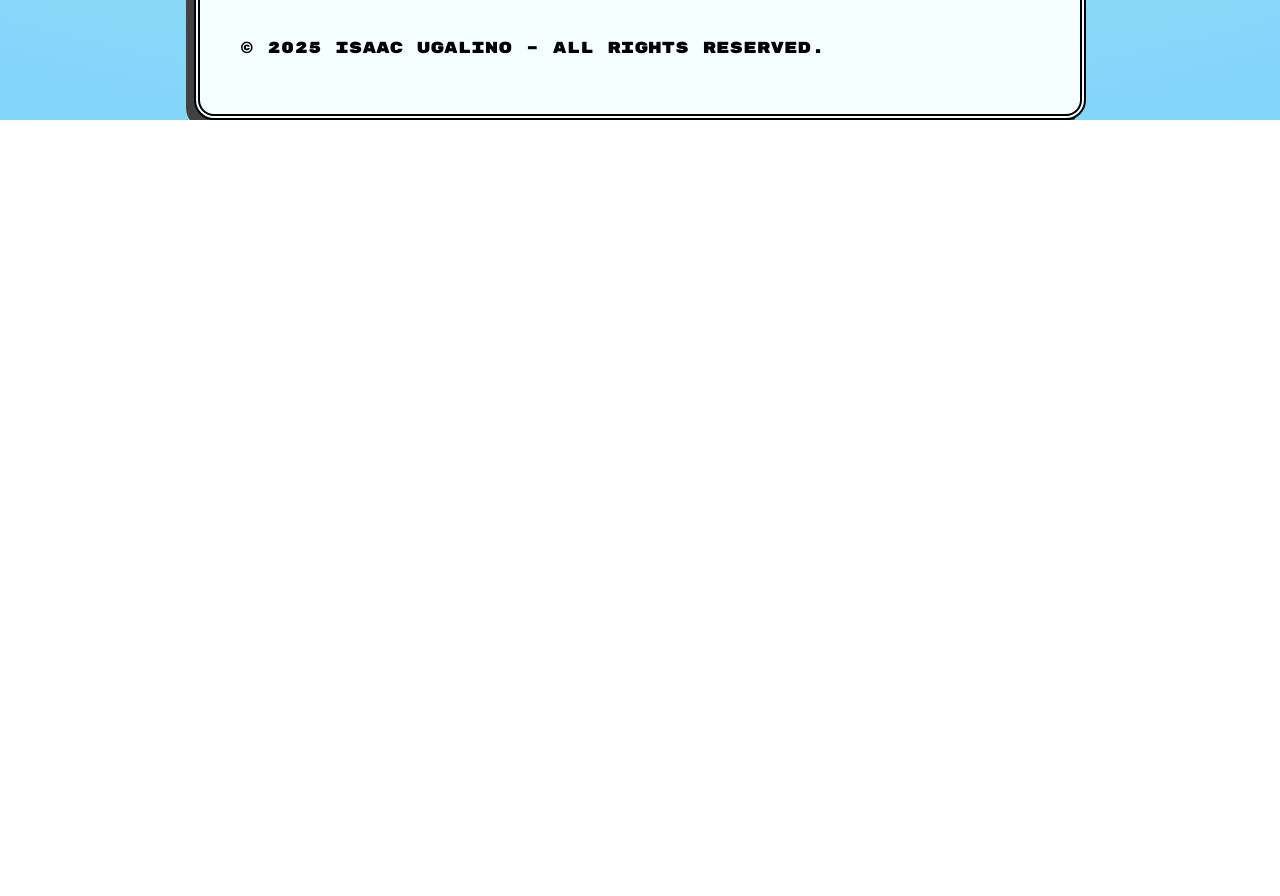
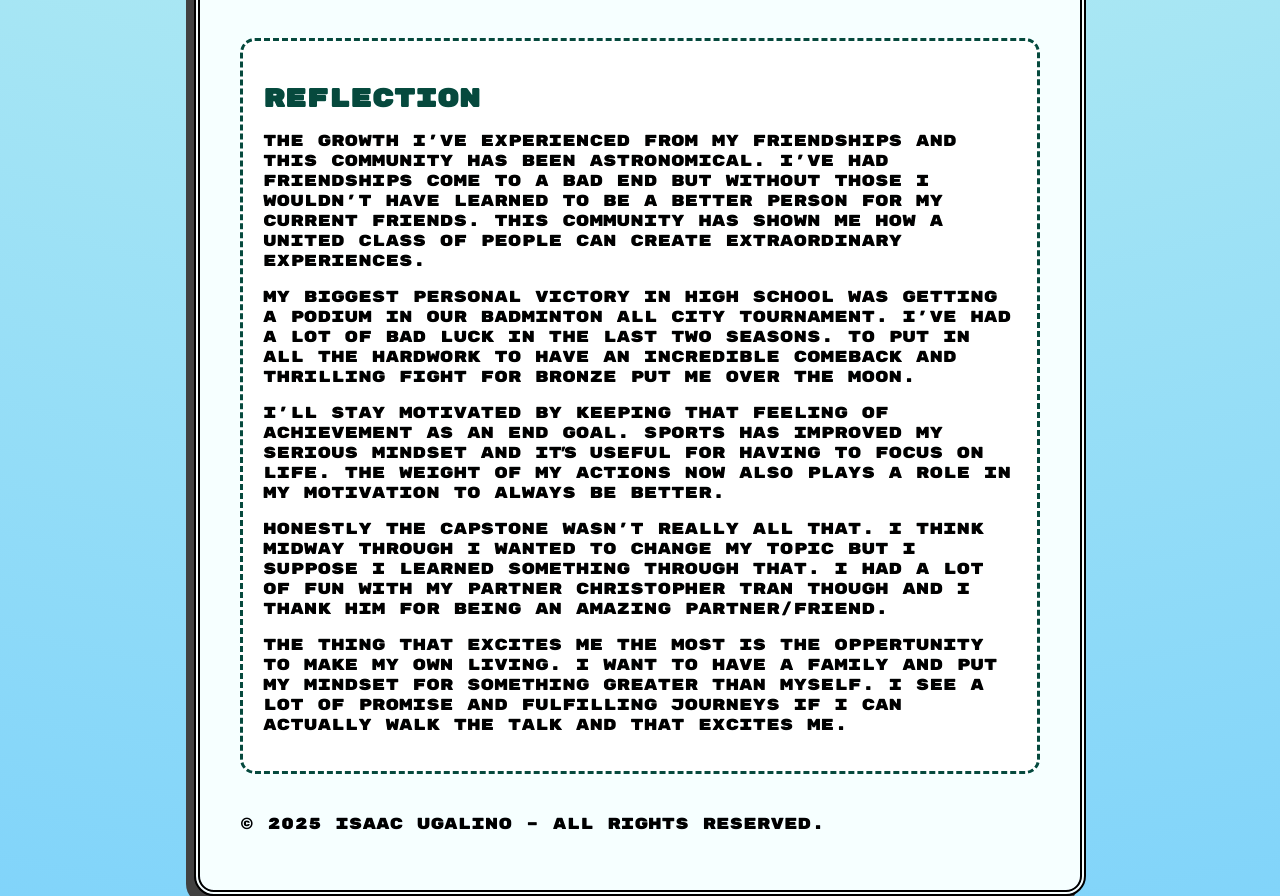
Before and after one commit to IsaacUgalino/Health-Science-Portfolio, a plain HTML site: page site.html in a window 1280 px wide. Shown: the part 4647-5543 px from the top of the page. Before the commit the page ends 4767 px from the top, so only its background shows below. Drawn offline with Linux system fonts and the light colour scheme.

Commit message:
Now it's done

```diff
--- a/site.html
+++ b/site.html
@@ -24,6 +24,7 @@
       <option value="#euro-literature">European Literature</option>
       <option value="#health-science">Health Science</option>
       <option value="#slides">Capstone Slides</option>
+      <option value="reflection">Reflection</option>
     </select>
 
     <!-- Profile Photo Section -->
@@ -93,6 +94,15 @@
           </iframe>
         </div>
       </section>
+
+    <section id="Reflection">
+      <h2>Reflection</h2>
+      <p>The growth I've experienced from my friendships and this community has been astronomical. I've had friendships come to a bad end but without those I wouldn't have learned to be a better person for my current friends. This community has shown me how a united class of people can create extraordinary experiences.</p>
+      <p>My biggest personal victory in high school was getting a podium in our badminton all city tournament. I've had a lot of bad luck in the last two seasons. To put in all the hardwork to have an incredible comeback and thrilling fight for bronze put me over the moon.</p>
+      <p>I'll stay motivated by keeping that feeling of achievement as an end goal. Sports has improved my serious mindset and it's useful for having to focus on life. The weight of my actions now also plays a role in my motivation to always be better.</p>
+      <p>Honestly the capstone wasn't really all that. I think midway through I wanted to change my topic but I suppose I learned something through that. I had a lot of fun with my partner Christopher Tran though and I thank him for being an amazing partner/friend.</p>
+      <p>The thing that excites me the most is the oppertunity to make my own living. I want to have a family and put my mindset for something greater than myself. I see a lot of promise and fulfilling journeys if I can actually walk the talk and that excites me. </p>
+    </section>
       <p>© 2025 Isaac Ugalino – All rights reserved.</p>
     </footer>
   </div>
```
